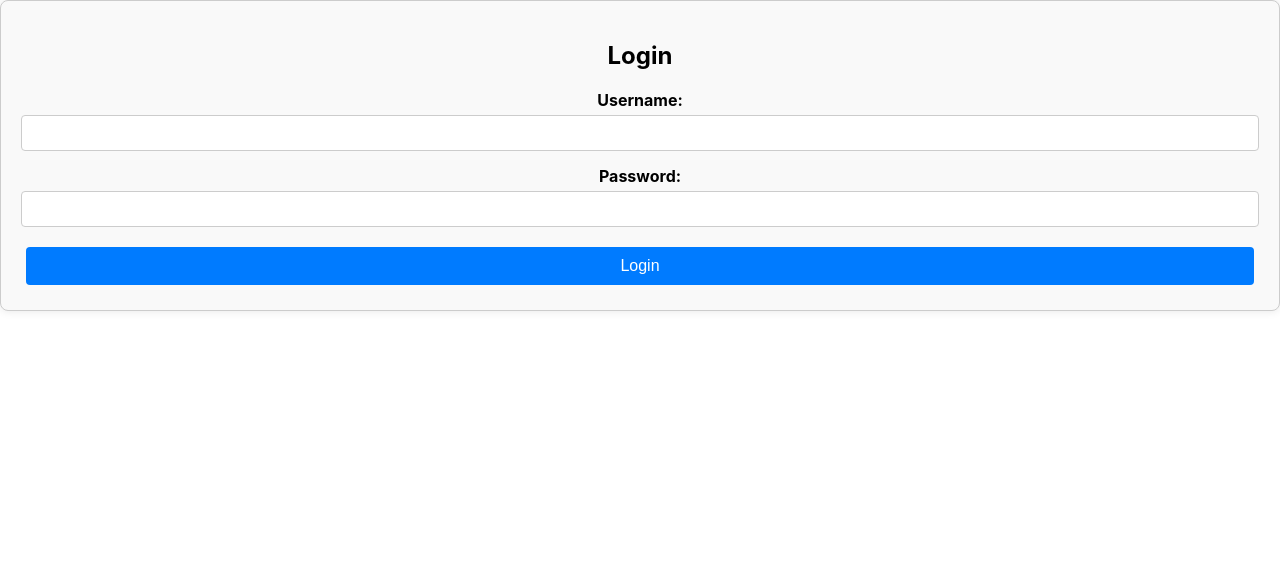
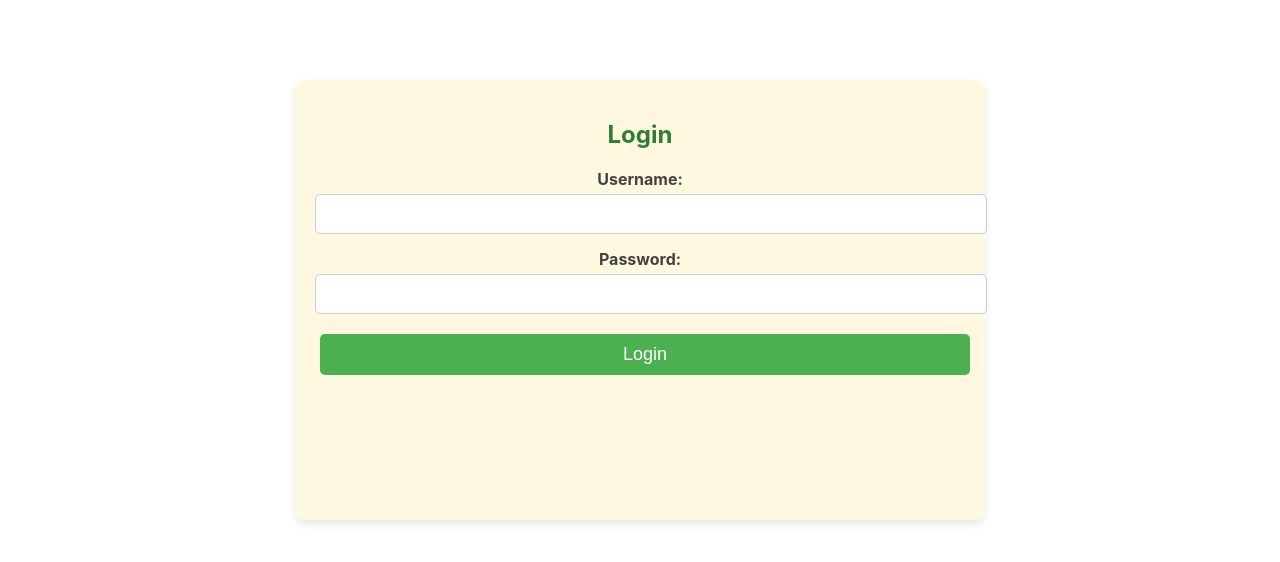
Before and after one commit to Rhoda-NM/harvestapp, a React (Create React App) app in the folder client/: page /login in a window 1280 px wide. Shown: the top 562 px of the page. Built offline with nearby package versions, Linux system fonts and the light colour scheme.

Commit message:
styling login

```diff
--- a/client/src/components/Login.js
+++ b/client/src/components/Login.js
@@ -1,6 +1,6 @@
 import React, { useState } from 'react';
 import { useNavigate } from 'react-router-dom'; // Import useNavigate for navigation
-import './LoginForm.css';
+import styled from 'styled-components'
 
 const LoginForm = () => {
   const [username, setUsername] = useState('');
@@ -65,38 +65,105 @@ const LoginForm = () => {
   };
 
   return (
-    <div className="login-form-container">
-      <h2>Login</h2>
+    <>
+
+    <LoginFormContainer>
+      <FormTitle>Login</FormTitle>
       <form onSubmit={handleSubmit}>
-        <div className="form-group">
-          <label htmlFor="username">Username:</label>
-          <input
+        <FormGroup>
+          <Label htmlFor="username">Username:</Label>
+          <Input
             type="text"
             id="username"
             value={username}
             onChange={(e) => setUsername(e.target.value)}
             required
           />
-        </div>
+        </FormGroup>
 
-        <div className="form-group">
-          <label htmlFor="password">Password:</label>
-          <input
+        <FormGroup>
+          <Label htmlFor="password">Password:</Label>
+          <Input
             type="password"
             id="password"
             value={password}
             onChange={(e) => setPassword(e.target.value)}
             required
           />
-        </div>
+        </FormGroup>
 
-        <button type="submit">Login</button>
+        <Button type="submit">Login</Button>
       </form>
 
-      {message && <p className="success-message">{message}</p>}
-      {error && <p className="error-message">{error}</p>}
-    </div>
+      {message && <SuccessMessage>{message}</SuccessMessage>}
+      {error && <ErrorMessage>{error}</ErrorMessage>}
+    </LoginFormContainer>
+
+    </>
   );
 };
 
+const LoginFormContainer = styled.div`
+  max-width: 650px;
+  min-height: 400px;
+  margin: 80px auto 100px auto;
+  padding: 20px;
+  background-color: #FFF8E1; /* Soft Cream */
+  border-radius: 10px;
+  box-shadow: 0px 4px 8px rgba(0, 0, 0, 0.1);
+`;
+
+const FormTitle = styled.h2`
+  text-align: center;
+  color: #2E7D32; /* Deep Forest Green */
+`;
+
+const FormGroup = styled.div`
+  margin-bottom: 15px;
+`;
+
+const Label = styled.label`
+  display: block;
+  margin-bottom: 5px;
+  font-weight: bold;
+  color: #424242; /* Charcoal Gray */
+`;
+
+const Input = styled.input`
+  width: 100%;
+  padding: 10px;
+  border-radius: 5px;
+  border: 1px solid #ccc;
+  font-size: 16px;
+`;
+
+const Button = styled.button`
+  width: 100%;
+  padding: 10px;
+  background-color: #4CAF50; /* Primary Green */
+  color: #FFFFFF;
+  border: none;
+  border-radius: 5px;
+  font-size: 18px;
+  cursor: pointer;
+
+  &:hover {
+    background-color: #388E3C; /* Darker shade of green */
+  }
+`;
+
+const SuccessMessage = styled.p`
+  color: #4CAF50; /* Primary Green */
+  font-weight: bold;
+  text-align: center;
+  margin-top: 15px;
+`;
+
+const ErrorMessage = styled.p`
+  color: #FF9800; /* Earthy Orange */
+  font-weight: bold;
+  text-align: center;
+  margin-top: 15px;
+`;
+
 export default LoginForm;
```
Also changed, not shown: 1 other file (tests, documents, lock files or other folders).
